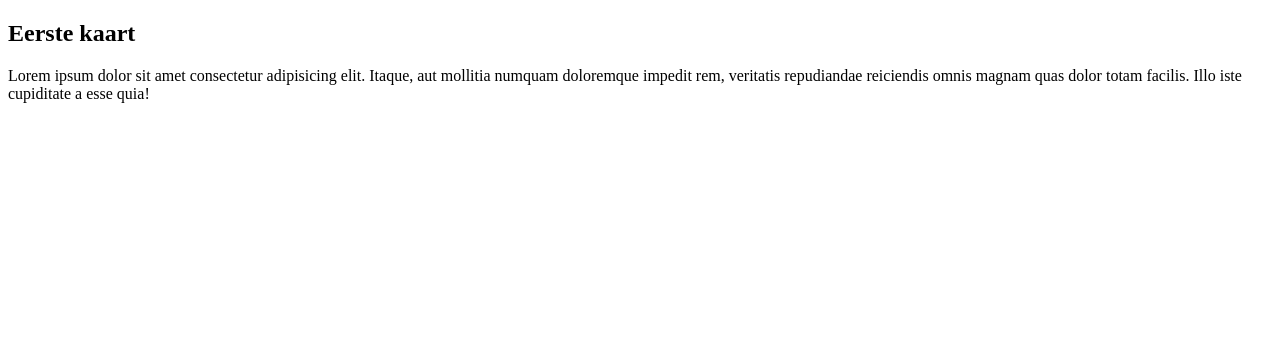
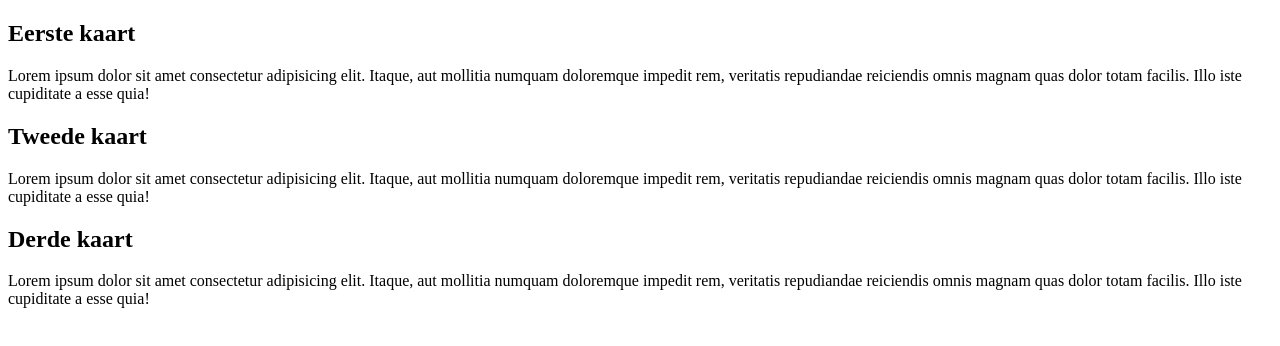
Before and after one commit to joeribreedveld/f3m9-prog-hello-react, a React (Create React App) app: page / in a window 1280 px wide. Shown: the top 346 px of the page. Built offline with nearby package versions, Linux system fonts and the light colour scheme.

Commit message:
feat(cards): make two new cards and add them to appjs

```diff
--- a/src/App.js
+++ b/src/App.js
@@ -1,11 +1,15 @@
 // Imports
 import Card from "./Card"
+import Card2 from "./Card2"
+import Card3 from "./Card3"
 
 // Function
 const App = () => {
 	return (
 		<>
 			<Card />
+			<Card2 />
+			<Card3 />
 		</>
 	)
 }
--- /dev/null
+++ b/src/Card2.js
@@ -0,0 +1,17 @@
+const Card2 = () => {
+	return (
+		<>
+			<article>
+				<header>
+					<h2>Tweede kaart</h2>
+				</header>
+				<section>
+					Lorem ipsum dolor sit amet consectetur adipisicing elit. Itaque, aut mollitia numquam doloremque impedit rem, veritatis repudiandae reiciendis omnis magnam quas dolor totam
+					facilis. Illo iste cupiditate a esse quia!
+				</section>
+			</article>
+		</>
+	)
+}
+
+export default Card2
--- /dev/null
+++ b/src/Card3.js
@@ -0,0 +1,17 @@
+const Card3 = () => {
+	return (
+		<>
+			<article>
+				<header>
+					<h2>Derde kaart</h2>
+				</header>
+				<section>
+					Lorem ipsum dolor sit amet consectetur adipisicing elit. Itaque, aut mollitia numquam doloremque impedit rem, veritatis repudiandae reiciendis omnis magnam quas dolor totam
+					facilis. Illo iste cupiditate a esse quia!
+				</section>
+			</article>
+		</>
+	)
+}
+
+export default Card3
```
